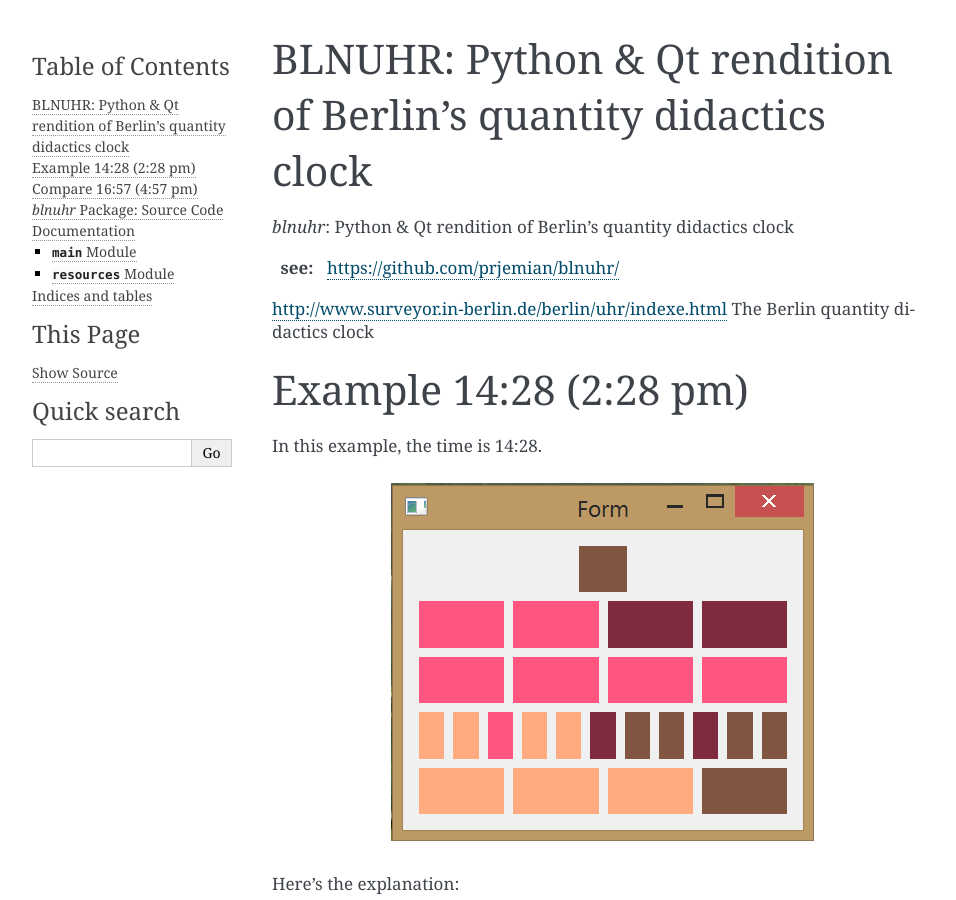
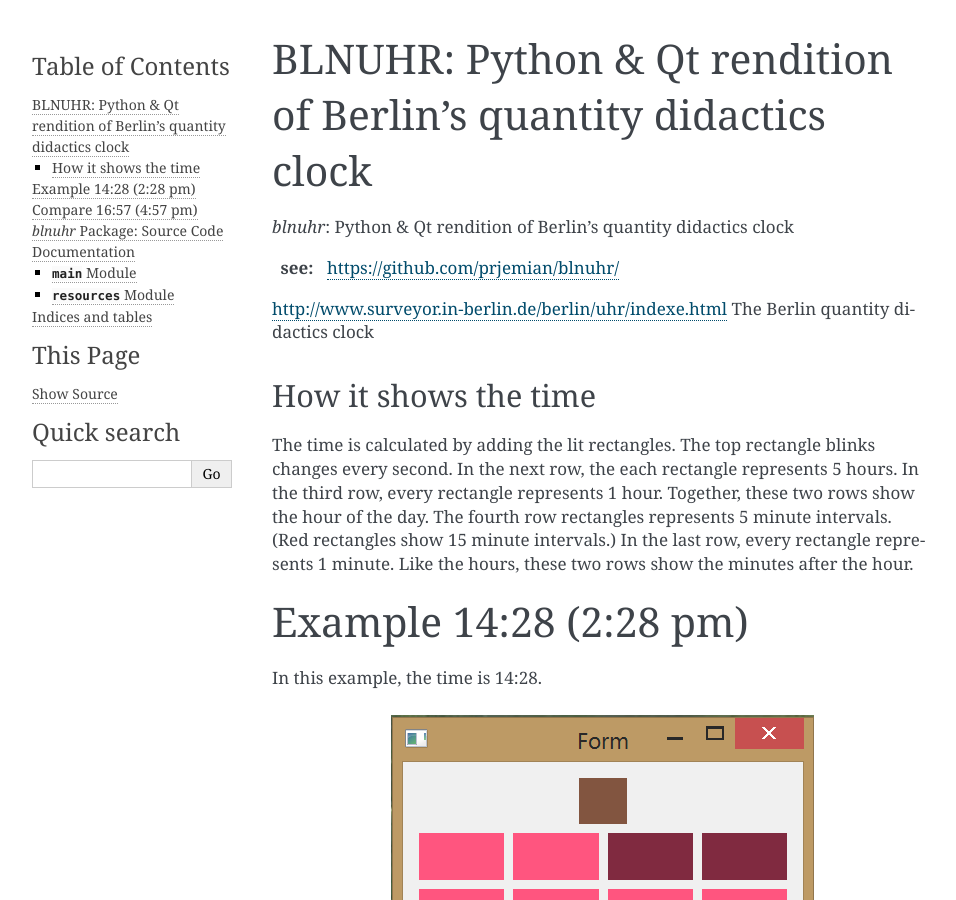
Before and after one commit to prjemian/blnuhr, a Sphinx documentation site: the page built from docs/source/index.rst, in a window 1280 px wide and 900 px high. Shown: the whole window, without its empty margins (148-1104 px from the left). Built offline with Sphinx 7.4.7, drawn with Linux system fonts in a browser that asks for light colours.

Commit message:
documentation

```diff
--- a/docs/source/index.rst
+++ b/docs/source/index.rst
@@ -2,6 +2,18 @@
 
 .. include:: ../../README.rst
 
+How it shows the time
+---------------------
+
+The time is calculated by adding the lit rectangles.
+The top rectangle blinks changes every second.
+In the next row, the each rectangle represents 5 hours.
+In the third row, every rectangle represents 1 hour.
+Together, these two rows show the hour of the day.
+The fourth row rectangles represents 5 minute intervals.
+(Red rectangles show 15 minute intervals.)
+In the last row, every rectangle represents 1 minute.
+Like the hours, these two rows show the minutes after the hour.
 
 Example 14:28 (2:28 pm)
 =======================
```
